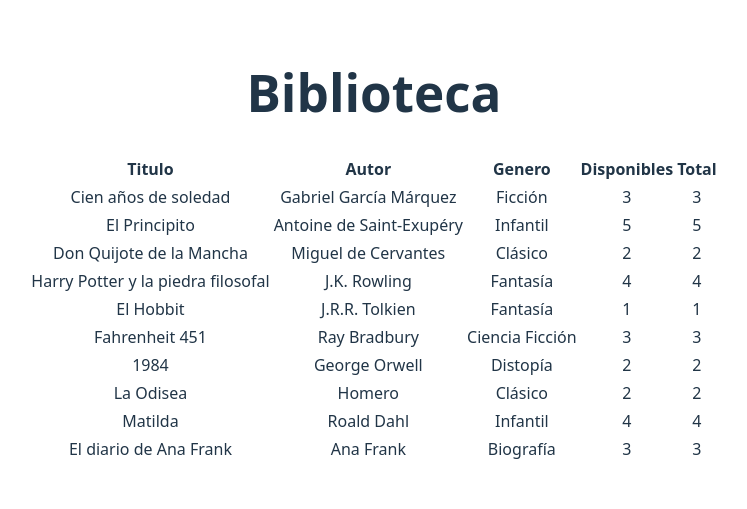
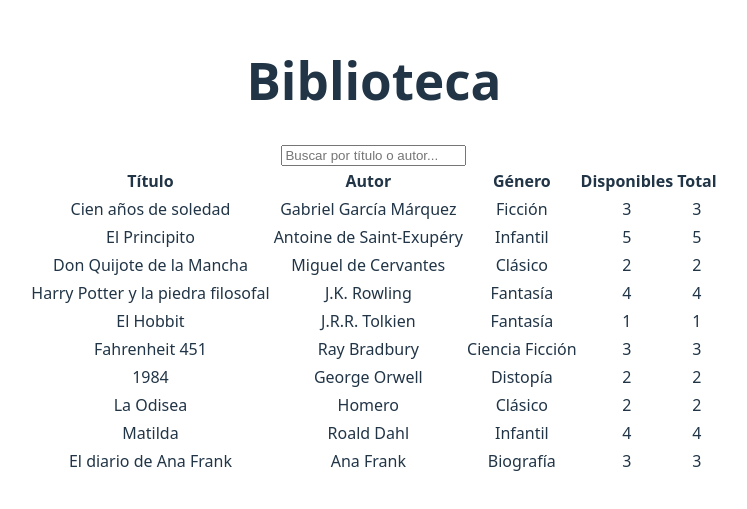
Before and after one commit to bcga616/bibliovirtual-escolar, a React (Vite) app in the folder BiblioVirtual/: page / in a window 1280 px wide. Shown: the part 153-662 px from the top of the page, without its empty margins (266-1013 px from the left). Built offline with nearby package versions, Linux system fonts and the light colour scheme.

Commit message:
filtro de busqueda

```diff
--- a/BiblioVirtual/src/App.tsx
+++ b/BiblioVirtual/src/App.tsx
@@ -4,7 +4,9 @@ import './App.css'
 
 
 function App() {
+
   const [libros, setLibros] = useState([])
+  const [busqueda, setBusqueda] = useState('')
 
   useEffect(() => {
     const guardados = localStorage.getItem('libros')
@@ -16,20 +18,34 @@ function App() {
     }
   }, [])
 
+    const librosFiltrados = libros.filter((libro) =>
+    libro.titulo.toLowerCase().includes(busqueda.toLowerCase()) ||
+    libro.autor.toLowerCase().includes(busqueda.toLowerCase())
+  )
+
   return (
     <>
     <div className='container'>
       <h1>Biblioteca</h1>
-
+      <input
+          type="text"
+          placeholder='Buscar por título o autor...'
+          value={busqueda}
+          onChange={(e) => setBusqueda(e.target.value)}
+        />
         <div className='listalibros'>
           <table>
-          <th>Titulo</th>
+            <thead>
+              <tr>
+                <th>Título</th>
                 <th>Autor</th>
-          <th>Genero</th>
+                <th>Género</th>
                 <th>Disponibles</th>
                 <th>Total</th>
-
-          {libros.map((libro) => (
+              </tr>
+            </thead>
+            <tbody>
+              {librosFiltrados.map((libro) => (
                 <tr key={libro.id}>
                   <td>{libro.titulo}</td>
                   <td>{libro.autor}</td>
@@ -38,6 +54,7 @@ function App() {
                   <td>{libro.totalUnidades}</td>
                 </tr>
               ))}
+            </tbody>
           </table>
       </div>
     </div>
```
Also changed, not shown: BiblioVirtual/src/componentes/ListaLibros.jsx (deleted). Lines whose indentation alone changed are shown as unchanged.
